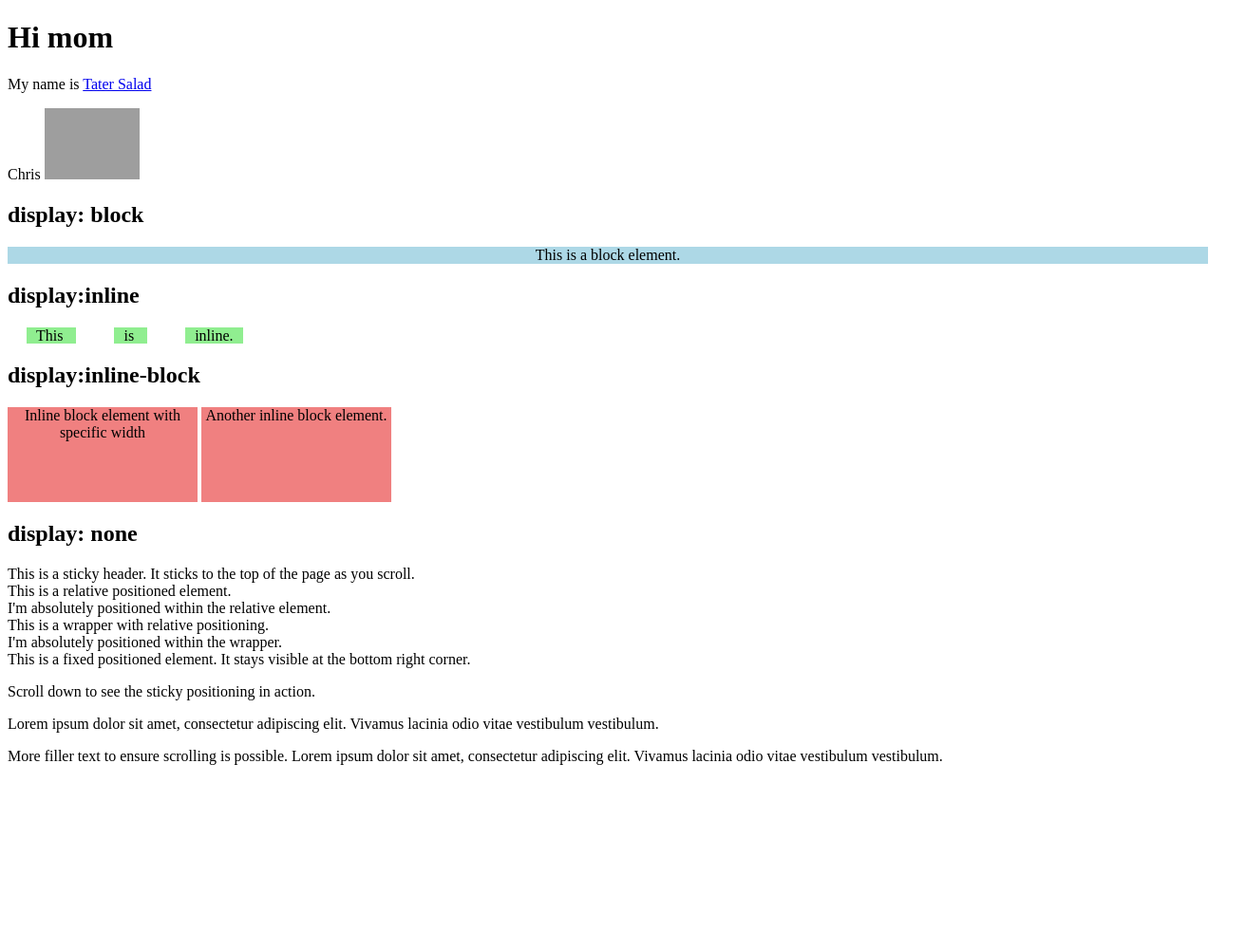
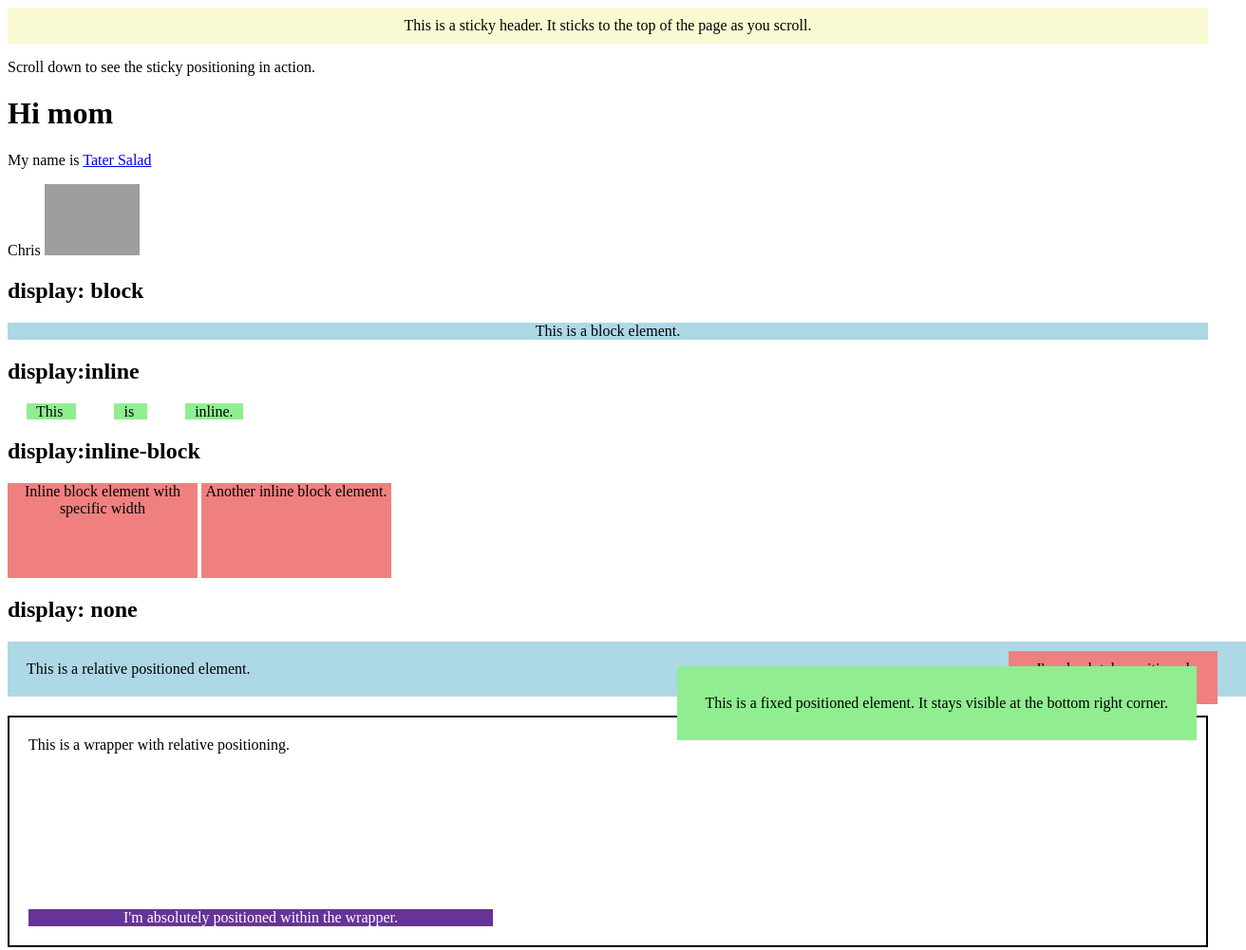
Before and after one commit to Coding-Curricula/1-css-lesson, a plain HTML site: page index.html in a window 1280 px wide. Shown: the top 1001 px of the page at 95% size, 1312 px wide, since content can reach past the window. Before the commit the page ends 822 px from the top, so only its background shows below. Drawn offline with Linux system fonts and the light colour scheme; grey boxes are pictures that could not be loaded.

Commit message:
position styling

```diff
--- a/index.html
+++ b/index.html
@@ -30,10 +30,70 @@
       .display-none {
         display: none;
       }
+
+      .sticky {
+        position: sticky;
+        top: 0;
+        background-color: lightgoldenrodyellow;
+        padding: 10px;
+        margin-bottom: 10px;
+        text-align: center;
+      }
+
+      .relative {
+        position: relative;
+        width: 100%;
+        background-color: lightblue;
+        padding: 20px;
+        margin-bottom: 20px;
+      }
+
+      .absolute {
+        position: absolute;
+        top: 10px;
+        right: 30px;
+        width: 200px;
+        background-color: lightcoral;
+        padding: 10px;
+        text-align: center;
+      }
+
+      .wrapper {
+        position: relative;
+        border: 2px solid black;
+        padding: 20px;
+        height: 200px;
+        overflow: auto;
+        margin-bottom: 20px;
+      }
+
+      .wrapped-absolute {
+        position: absolute;
+        bottom: 20px;
+        left: 20px;
+        background-color: rebeccapurple;
+        color: white;
+        padding: 0 100px;
+        text-align: center;
+      }
+
+      .fixed {
+        position: fixed;
+        bottom: 20px;
+        right: 20px;
+        background-color: lightgreen;
+        padding: 30px;
+        text-align: center;
+      }
     </style>
     <title>Full HTML Doc</title>
   </head>
   <body>
+    <div class="sticky">
+      This is a sticky header. It sticks to the top of the page as you scroll.
+    </div>
+    <p>Scroll down to see the sticky positioning in action.</p>
+
     <h1>Hi<span> mom</span></h1>
     <p>
       My name is
@@ -63,10 +123,6 @@
     <h2>display: none</h2>
     <div class="display-none">This element is NOT VISIBLE!</div>
 
-    <div class="sticky">
-      This is a sticky header. It sticks to the top of the page as you scroll.
-    </div>
-
     <div class="relative">
       This is a relative positioned element.
       <div class="absolute">
@@ -85,8 +141,6 @@
       This is a fixed positioned element. It stays visible at the bottom right
       corner.
     </div>
-
-    <p>Scroll down to see the sticky positioning in action.</p>
     <p>
       Lorem ipsum dolor sit amet, consectetur adipiscing elit. Vivamus lacinia
       odio vitae vestibulum vestibulum.
```
